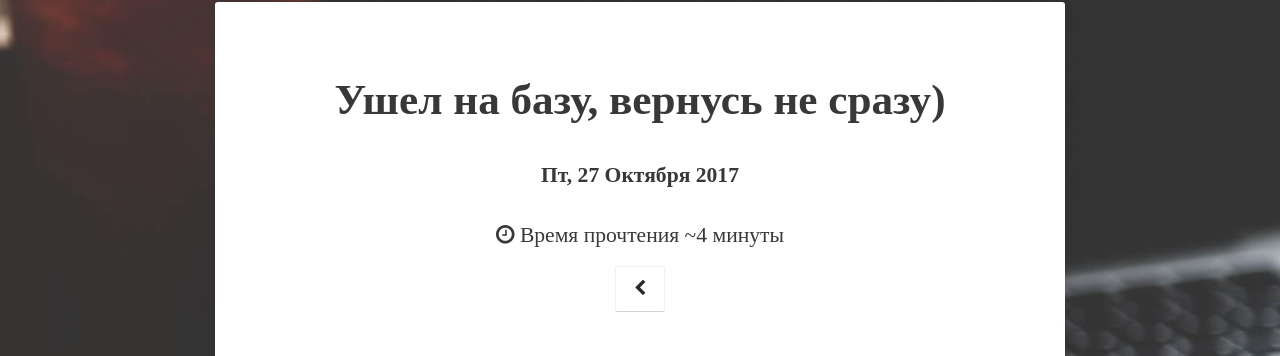
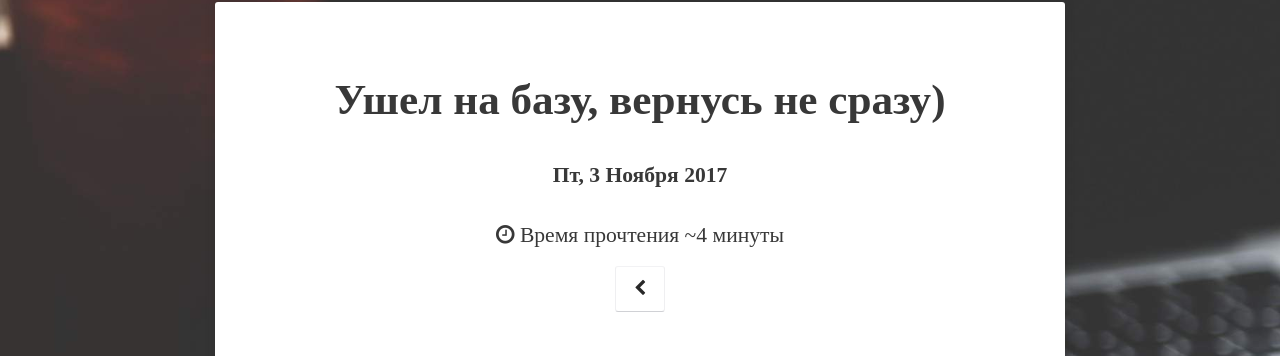
Before and after one commit to joisadler/joisadler.github.io, a Jekyll site: the page built from _posts/2017-11-03-week26.md, in a window 1280 px wide and 900 px high. Shown: the part 75-431 px from the top of the window. Built offline with Jekyll 4.4.1, drawn with Linux system fonts in a browser that asks for light colours; some web fonts are replaced; comment, search, counter and statistics services are not loaded; some of the changed lines change nothing that is shown.

Commit message:
update publication time at week#26

```diff
--- a/_posts/2017-11-03-week26.md
+++ b/_posts/2017-11-03-week26.md
@@ -4,7 +4,7 @@ comments: true
 title:  "Ушел на базу, вернусь не сразу)"
 excerpt: "Занимаюсь укреплением фундаментальных знаний и навыков."
 tags: [алгоритмы, тестовые задания]
-date:   2017-10-27 15:00:00 +0300
+date:   2017-11-03 16:00:00 +0300
 category: posts
 ---
 Доброго времени суток всем!
```
